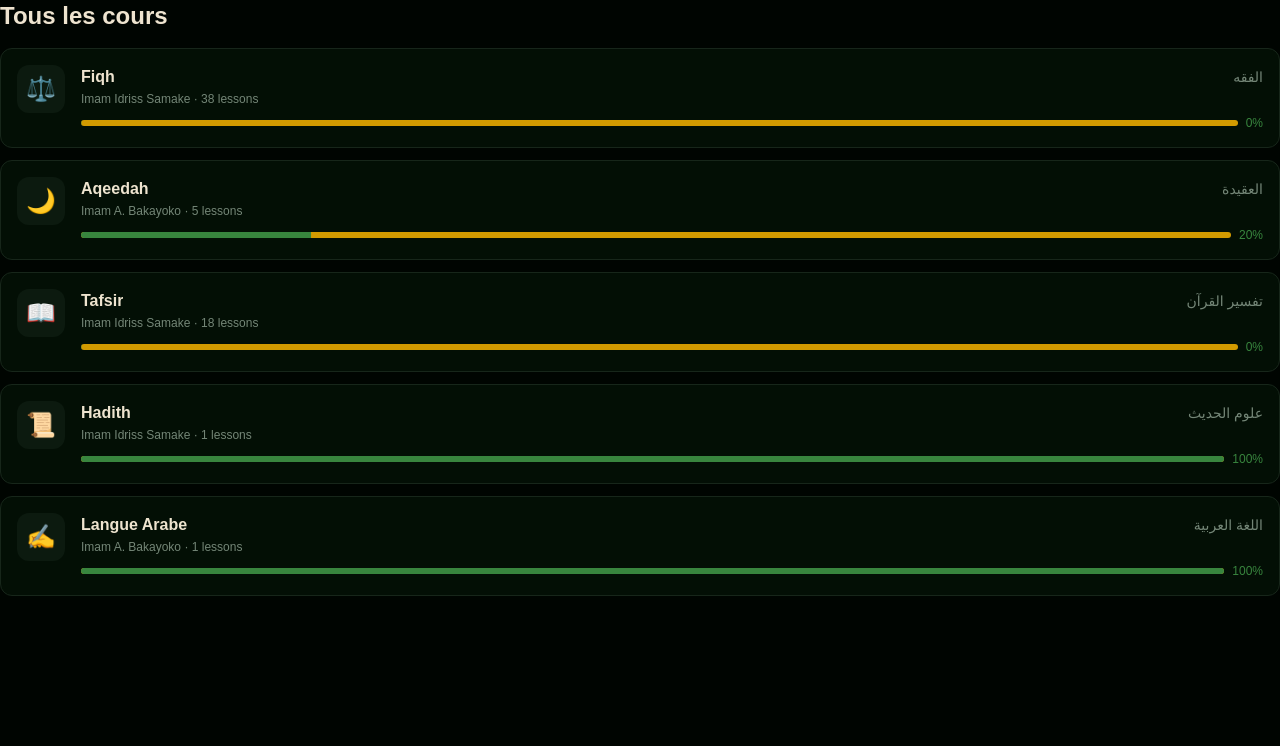
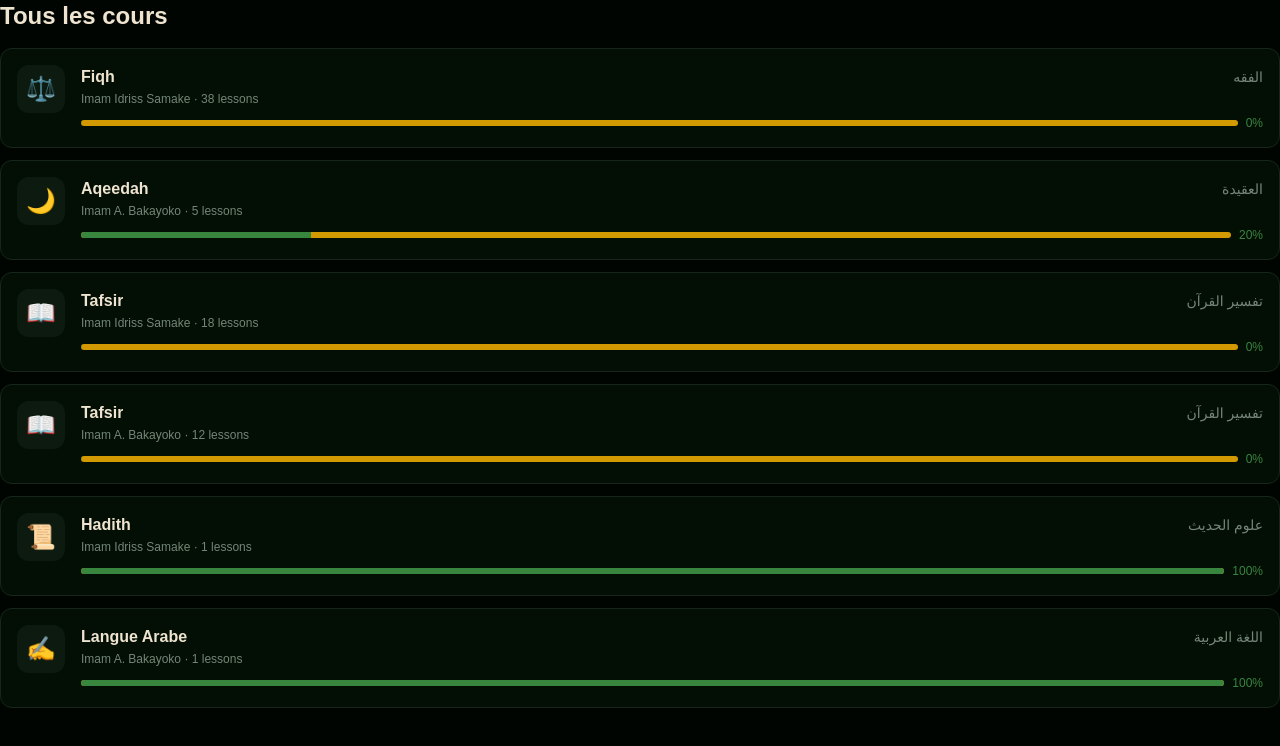
Before and after one commit to abdulkaderlougue/DCJS, a React (Vite) app in the folder frontend/: page / in a window 1280 px wide. Shown: the top 746 px of the page. Built offline with nearby package versions, Linux system fonts and the light colour scheme.

Commit message:
added tafsir imam bakayoko lessons

```diff
--- a/frontend/src/data/courses.js
+++ b/frontend/src/data/courses.js
@@ -191,6 +191,40 @@ export const courses = [
       // { id: "qq2", question: "How many Makharij (articulation points) are there?", options: ["10", "14", "17", "20"], correctIndex: 2 },
     ],
   },
+    {
+    id: "quran2",
+    title: "Tafsir",
+    titleAr: "تفسير القرآن",
+    description: "Learn Quran recitation, tajweed rules, and tafseer of selected surahs.",
+    instructor: "Imam A. Bakayoko ",
+    book: "",
+    author: "",
+    category: "Quran",
+    icon: "📖",
+    totalLessons: 12,
+    completedLessons: 0,
+    color: "primary",
+    lessons: [
+      { id: "q0", title: "Google Meet", duration: "1:00:00", audioUrl: "", completed: false, type: "live" },
+      { id: "q1", title: "Al-Basmallah (Partie 1)", duration: "", audioUrl: `${PUBLIC_BASE_URL}/${TAFSEER_DIR}/${BAKAYOKO}/01_TAFSEER_Basmallah_1.mp3`, completed: false, type: "audio" },
+      { id: "q2", title: "Al-Basmallah (Partie 2)", duration: "", audioUrl: `${PUBLIC_BASE_URL}/${TAFSEER_DIR}/${BAKAYOKO}/01_TAFSEER_Basmallah_2.mp3`, completed: false, type: "audio" },
+      { id: "q3", title: "Surah An-Nass (Partie 1)", duration: "", audioUrl: `${PUBLIC_BASE_URL}/${TAFSEER_DIR}/${BAKAYOKO}/02_TAFSEER_NASS.m4a`, completed: false, type: "audio" },
+      { id: "q4", title: "Surah Al-Falaq (Partie 1)", duration: "", audioUrl: `${PUBLIC_BASE_URL}/${TAFSEER_DIR}/${BAKAYOKO}/04_TAFSEER_FALAQ_1.m4a`, completed: false, type: "audio" },
+      { id: "q5", title: "Surah Al-Falaq (Partie 2)", duration: "", audioUrl: `${PUBLIC_BASE_URL}/${TAFSEER_DIR}/${BAKAYOKO}/04_TAFSEER_FALAQ_2.m4a`, completed: false, type: "audio" },
+      { id: "q6", title: "Surah Al-Ikhlas (Partie 1)", duration: "", audioUrl: `${PUBLIC_BASE_URL}/${TAFSEER_DIR}/${BAKAYOKO}/05_TAFSEER_IKLASS_1.m4a`, completed: false, type: "audio" },
+      { id: "q7", title: "Surah Al-Ikhlas (Partie 2)", duration: "", audioUrl: `${PUBLIC_BASE_URL}/${TAFSEER_DIR}/${BAKAYOKO}/05_TAFSEER_IKLASS_2.m4a`, completed: false, type: "audio" },
+      { id: "q8", title: "Surah Al-Masad (Partie 1)", duration: "", audioUrl: `${PUBLIC_BASE_URL}/${TAFSEER_DIR}/${BAKAYOKO}/07_TAFSEER_MASSAD_1.mp3`, completed: false, type: "audio" },
+      { id: "q9", title: "Surah Al-Masad (Partie 2)", duration: "", audioUrl: `${PUBLIC_BASE_URL}/${TAFSEER_DIR}/${BAKAYOKO}/07_TAFSEER_MASSAD_2.mp3`, completed: false, type: "audio" },
+      { id: "q10", title: "Surah An-Nasr (Partie 1)", duration: "", audioUrl: `${PUBLIC_BASE_URL}/${TAFSEER_DIR}/${BAKAYOKO}/08_TAFSEER_AN-NASR_1.mp3`, completed: false, type: "audio" },
+      { id: "q11", title: "Surah An-Nasr (Partie 2)", duration: "", audioUrl: `${PUBLIC_BASE_URL}/${TAFSEER_DIR}/${BAKAYOKO}/10_TAFSEER_AN-NASR_2.m4a`, completed: false, type: "audio" },
+      { id: "q12", title: "Surah Al-Kafiroon (Partie 1)", duration: "", audioUrl: `${PUBLIC_BASE_URL}/${TAFSEER_DIR}/${BAKAYOKO}/11_TAFSEER_AL-KAFIROON_1.m4a`, completed: false, type: "audio" }
+    ],
+    quizzes: [
+      // { id: "qq1", question: "What is Tajweed?", options: ["Speed reading", "Science of proper Quran recitation", "Arabic grammar", "Hadith study"], correctIndex: 1 },
+      // { id: "qq2", question: "How many Makharij (articulation points) are there?", options: ["10", "14", "17", "20"], correctIndex: 2 },
+    ],
+  },
+
   {
     id: "hadith",
     title: "Hadith",
```
